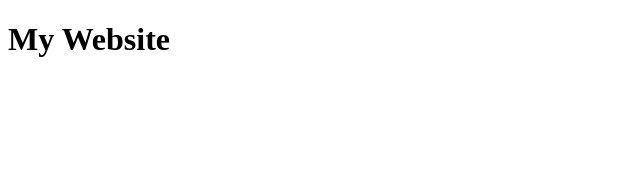
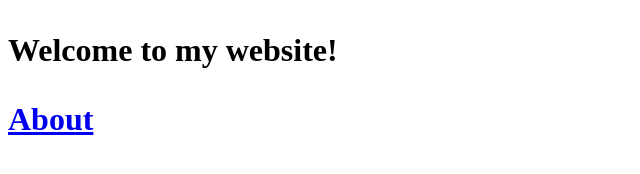
Before and after one commit to sonalibiswal10/Git-Practice, a plain HTML site: page index.html in a window 1280 px wide. Shown: the whole page, without its empty margins (0-640 px from the left). Drawn offline with Linux system fonts and the light colour scheme.

Commit message:
updating index.html

```diff
--- a/index.html
+++ b/index.html
@@ -5,6 +5,8 @@
   <title>Home</title>
 </head>
 <body>
-  <h1>My Website</h1>
+  <h1><p>Welcome to my website!</p>
+  <a href="about.html">About</a>
+</h1>
 </body>
 </html>
```
